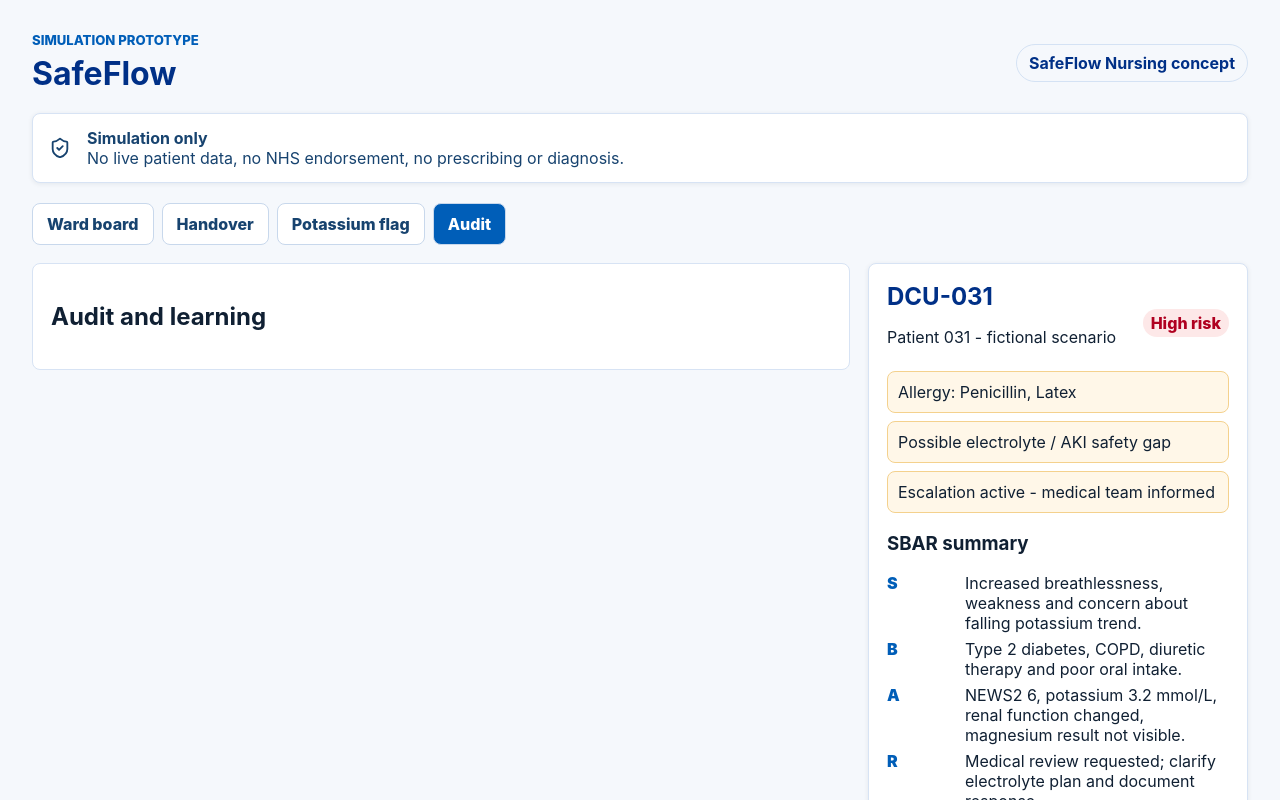
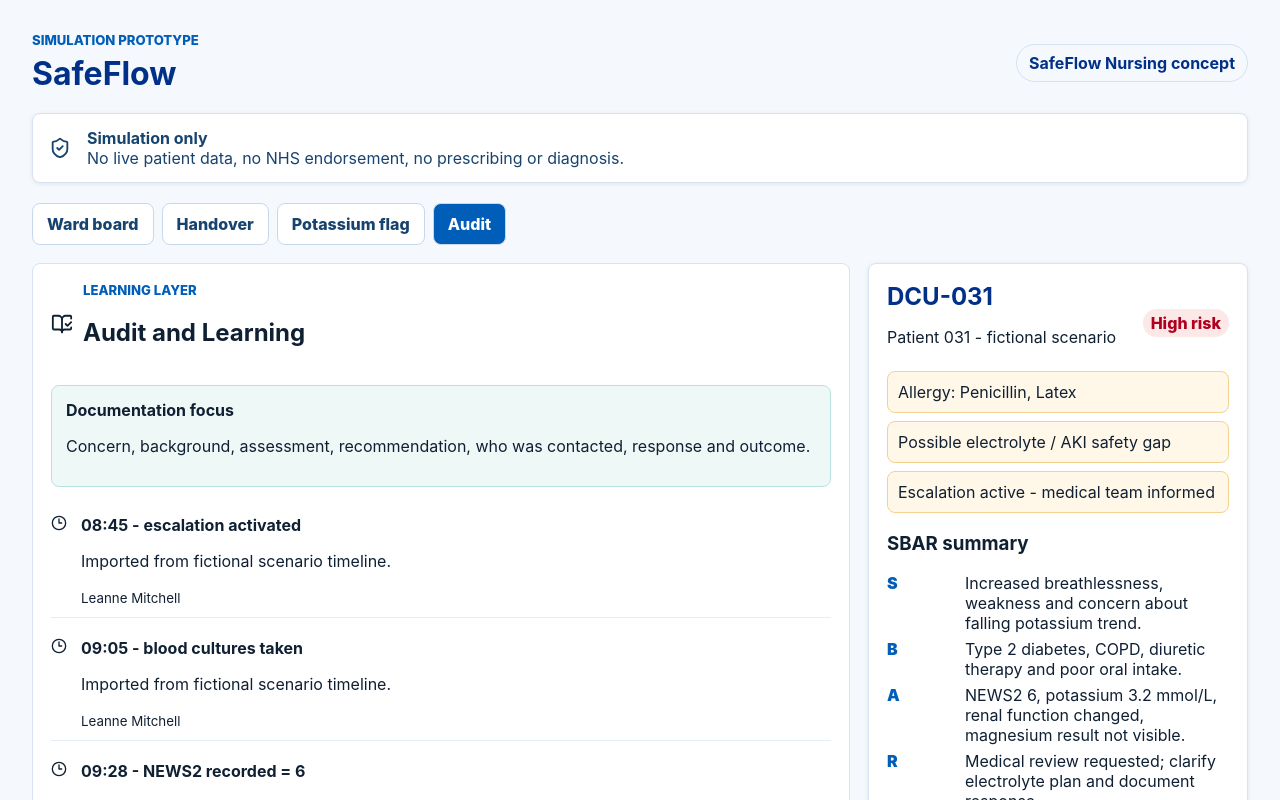
Before and after one commit to simionolimpiu-spec/wardsafe, a React (Vite) app: page / in a window 1280 px wide. Both pictures are taken after a click on the tab "Audit". Shown: the top 800 px of the page. Built offline with nearby package versions, Linux system fonts and the light colour scheme.

Commit message:
feat: add audit learning view

```diff
--- a/src/App.jsx
+++ b/src/App.jsx
@@ -3,6 +3,7 @@
 import { createSbarDraft } from './domain/draftProvider.js';
 import { evaluatePotassiumSafetyGap } from './domain/safetyRules.js';
 import { createAuditEvent, initialAuditEvents } from './domain/workflowEvents.js';
+import { AuditLearningView } from './components/AuditLearningView.jsx';
 import { HandoverDischargeView } from './components/HandoverDischargeView.jsx';
 import { PatientSafetyPanel } from './components/PatientSafetyPanel.jsx';
 import { PotassiumSafetyGapView } from './components/PotassiumSafetyGapView.jsx';
@@ -97,7 +98,7 @@
               onSaveDraft={saveDraft}
             />
           )}
-          {activeTab === 'audit' && <section className="workflow-view" aria-label="Audit and learning"><h2>Audit and learning</h2></section>}
+          {activeTab === 'audit' && <AuditLearningView events={auditEvents} />}
         </div>
         <PatientSafetyPanel patient={selectedPatient} flag={potassiumFlag} />
       </div>
--- /dev/null
+++ b/src/components/AuditLearningView.jsx
@@ -0,0 +1,33 @@
+import { BookOpenCheck, Clock3 } from 'lucide-react';
+
+export function AuditLearningView({ events }) {
+  return (
+    <section className="audit-view" aria-label="Audit and learning">
+      <div className="section-heading">
+        <BookOpenCheck aria-hidden="true" size={22} />
+        <div>
+          <p className="eyebrow">Learning layer</p>
+          <h2>Audit and Learning</h2>
+        </div>
+      </div>
+
+      <div className="learning-card">
+        <strong>Documentation focus</strong>
+        <p>Concern, background, assessment, recommendation, who was contacted, response and outcome.</p>
+      </div>
+
+      <ol className="timeline">
+        {events.map((event) => (
+          <li key={event.id}>
+            <Clock3 aria-hidden="true" size={16} />
+            <div>
+              <strong>{event.time} - {event.label}</strong>
+              <p>{event.detail}</p>
+              <small>{event.actor}</small>
+            </div>
+          </li>
+        ))}
+      </ol>
+    </section>
+  );
+}
--- a/src/styles.css
+++ b/src/styles.css
@@ -378,6 +378,37 @@
   padding: 12px 14px;
 }
 
+.audit-view {
+  background: #fff;
+  border: 1px solid #d7e3f4;
+  border-radius: 8px;
+  padding: 18px;
+}
+
+.learning-card {
+  background: #eef8f7;
+  border: 1px solid #b9e2df;
+  border-radius: 8px;
+  margin: 18px 0;
+  padding: 14px;
+}
+
+.timeline {
+  display: grid;
+  gap: 10px;
+  list-style: none;
+  padding: 0;
+}
+
+.timeline li {
+  align-items: start;
+  border-bottom: 1px solid #e5edf6;
+  display: grid;
+  grid-template-columns: 20px 1fr;
+  gap: 10px;
+  padding: 10px 0;
+}
+
 @media (max-width: 1050px) {
   .dashboard-layout,
   .metric-grid,
```
Also changed, not shown: 1 other file (tests, documents, lock files or other folders).
